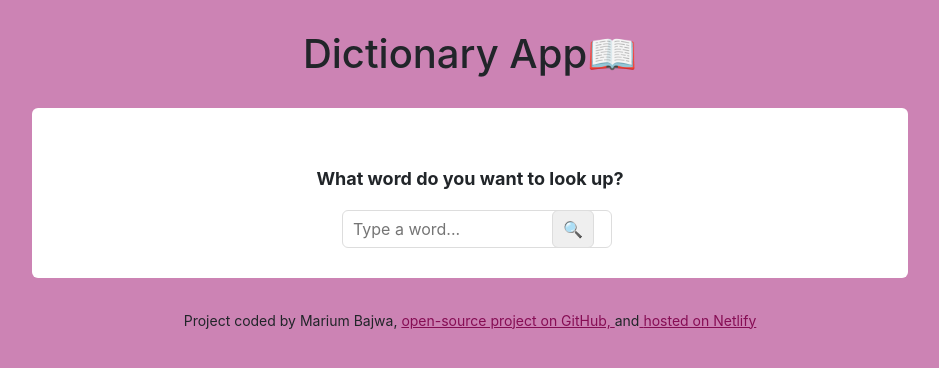
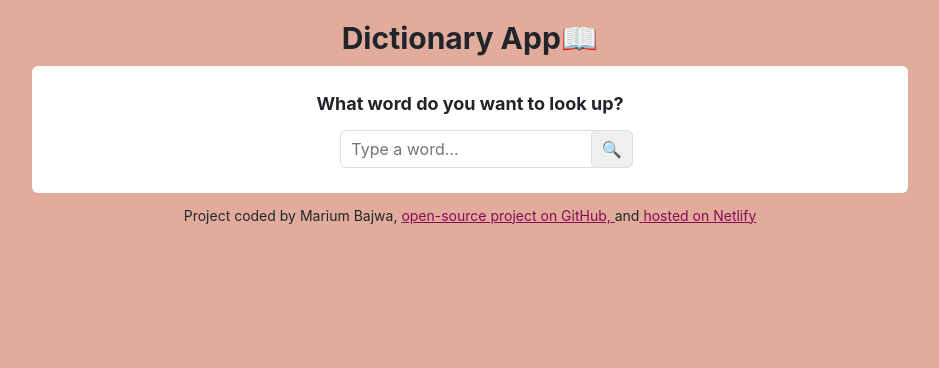
Before and after one commit to Mjb222/dictionary, a React (Create React App) app: page / in a window 1280 px wide. Shown: the top 368 px of the page, without its empty margins (170-1109 px from the left). Built offline with nearby package versions, Linux system fonts and the light colour scheme; no server answers.

Commit message:
final changes for upload on portfolio

```diff
--- a/src/App.css
+++ b/src/App.css
@@ -1,23 +1,26 @@
 body {
-  background: #cc83b4;
+  background: #e2ac9c;
 }
 a {
   color: #860d54;
 }
 h1 {
   text-align: center;
-  margin-top: 30px;
+  margin-top: 2px;
+  font-size: 30px;
+  font-weight: bold;
 }
 .App {
   max-width: 900px;
-  margin: 0 auto;
+  margin: 20px auto;
+  text-align: center;
 }
 
 .App-header {
-  margin: 30px 0;
+  margin: 10px 0;
 }
 
 .App-footer {
   text-align: center;
-  margin: 30px 0;
+  margin: 5px 0;
 }
--- a/src/App.js
+++ b/src/App.js
@@ -8,7 +8,7 @@ function App() {
         <h1>Dictionary App📖</h1>
         <header className="App-header"></header>
         <main>
-          <Dictionary defaultKeyword="sunshine" />
+          <Dictionary defaultKeyword="Yoga" />
         </main>
         <footer className="App-footer">
           <small>
--- a/src/Dictionary.css
+++ b/src/Dictionary.css
@@ -1,15 +1,15 @@
 .Dictionary h1 {
   font-size: 18px;
   font-weight: bold;
-  margin-bottom: 20px;
+  margin-bottom: 15px;
 }
 
 .Dictionary section {
   background: white;
-  padding: 30px;
+  padding: 25px;
   border-radius: 6px;
   box-shadow: 0px 10px 10px rgb(0, 0, 0/ 10%);
-  margin: 20px 0;
+  margin: 10px 0;
 }
 
 .Dictionary input {
--- a/src/Meaning.css
+++ b/src/Meaning.css
@@ -1,10 +1,10 @@
 .Meaning h3 {
-  font-size: 24px;
+  font-size: 14px;
   line-height: 1.5;
   font-weight: bold;
 }
 .Meaning .example {
   font-style: italic;
   color: rgb(240, 126, 20);
-  margin-top: 10px;
+  margin-top: 5px;
 }
--- a/src/Meaning.js
+++ b/src/Meaning.js
@@ -1,6 +1,5 @@
 import React from "react";
 import "./Meaning.css";
-import Synonyms from "./Synonyms";
 
 export default function Meaning(props) {
   return (
@@ -12,8 +11,6 @@ export default function Meaning(props) {
             <div className="definition">{definition.definition} </div>
 
             <div className="example">{definition.example} </div>
-
-            <Synonyms synonyms={definition.synonyms} />
           </div>
         );
       })}
--- a/src/Phonetic.css
+++ b/src/Phonetic.css
@@ -1,5 +1,5 @@
 .Phonetic {
-  margin-bottom: 20px;
+  margin-bottom: 10px;
 }
 
 .Phonetic a {
@@ -7,7 +7,7 @@
   text-decoration: none;
   padding: 10px 20px;
 
-  font-size: 13px;
+  font-size: 14px;
   font-weight: bold;
   margin-right: 10px;
   border-radius: 20px;
--- a/src/Photos.css
+++ b/src/Photos.css
@@ -1,4 +1,4 @@
 .Photos img {
   border-radius: 4px;
-  margin-bottom: 20px;
+  margin-bottom: 10px;
 }
--- a/src/Results.css
+++ b/src/Results.css
@@ -1,5 +1,5 @@
 .Results h2 {
-  font-size: 36px;
+  font-size: 25px;
   font-weight: bold;
   line-height: 1.5;
 }
--- a/src/Results.js
+++ b/src/Results.js
@@ -17,13 +17,10 @@ export default function Results(props) {
             );
           })}
         </section>
-        {props.results.meanings.map(function (meaning, index) {
-          return (
-            <section key={index}>
-              <Meaning meaning={meaning} />
-            </section>
-          );
-        })}
+
+        <section>
+          <Meaning meaning={props.results.meanings[0]} />
+        </section>
       </div>
     );
   } else {
--- a/src/Synonyms.css
+++ b/src/Synonyms.css
@@ -3,8 +3,8 @@
   padding: 0;
 }
 .Synonyms li {
-  font-size: 13px;
+  font-size: 10px;
   display: inline-block;
-  padding-right: 15px;
+  padding-right: 10px;
   line-height: 1;
 }
```
